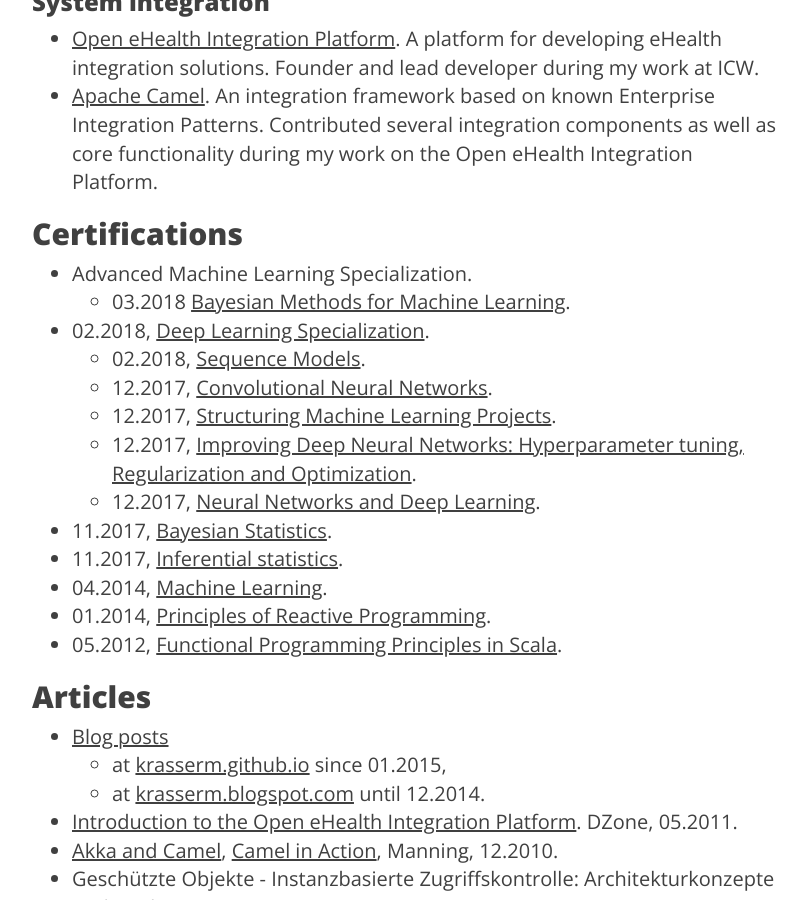
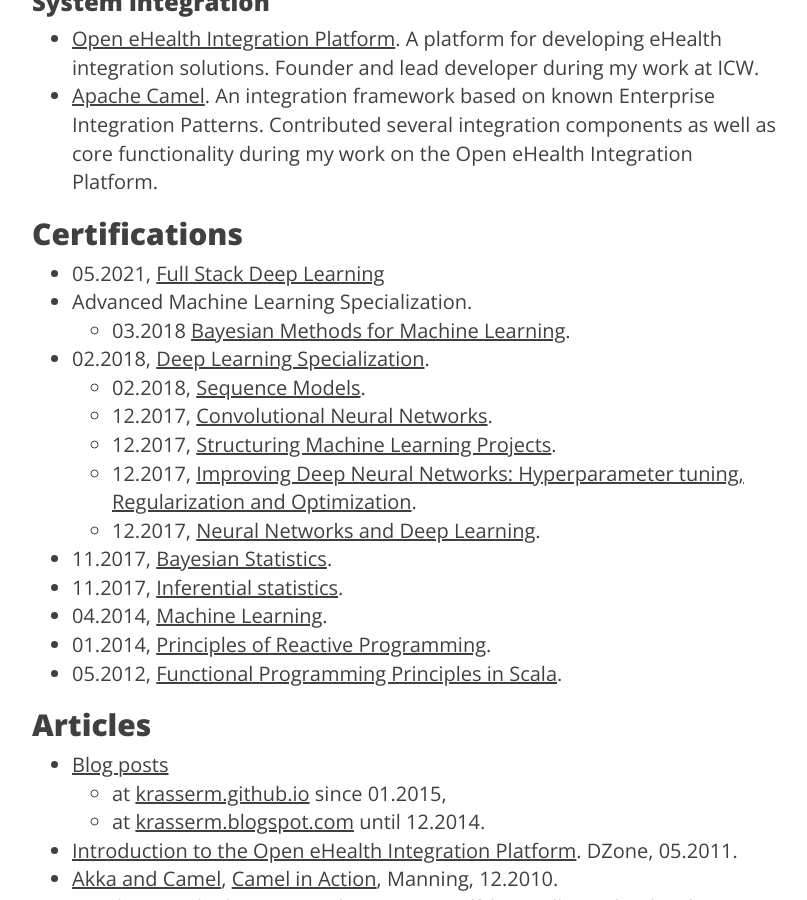
Before and after one commit to krasserm/krasserm.github.io, a Jekyll site: the page built from resume.md, in a window 1280 px wide and 900 px high, scrolled down 6065 px. Shown: the whole window, without its empty margins (233-1040 px from the left). Built offline with Jekyll 4.4.1, drawn with Linux system fonts in a browser that asks for light colours.

Commit message:
Add FSDL certificate

```diff
--- a/resume.md
+++ b/resume.md
@@ -207,6 +207,7 @@
 
 ## Certifications
 
+- 05.2021, [Full Stack Deep Learning](https://verified.cv/en/verify/53544649159797)
 - Advanced Machine Learning Specialization.
     - 03.2018 [Bayesian Methods for Machine Learning](https://www.coursera.org/account/accomplishments/certificate/JCLCTLAFA6FL).
 - 02.2018, [Deep Learning Specialization](https://www.coursera.org/account/accomplishments/specialization/certificate/N7D4G6K9RUJ5).
```
